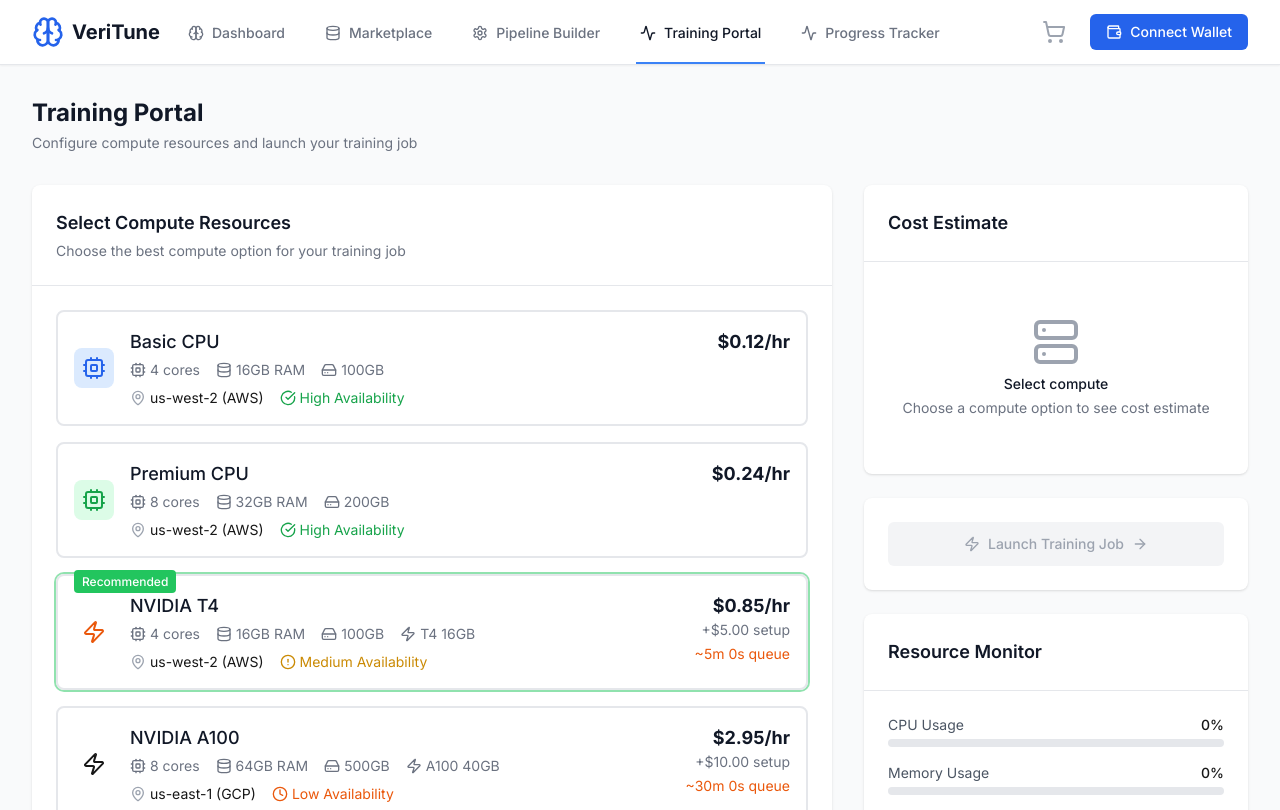
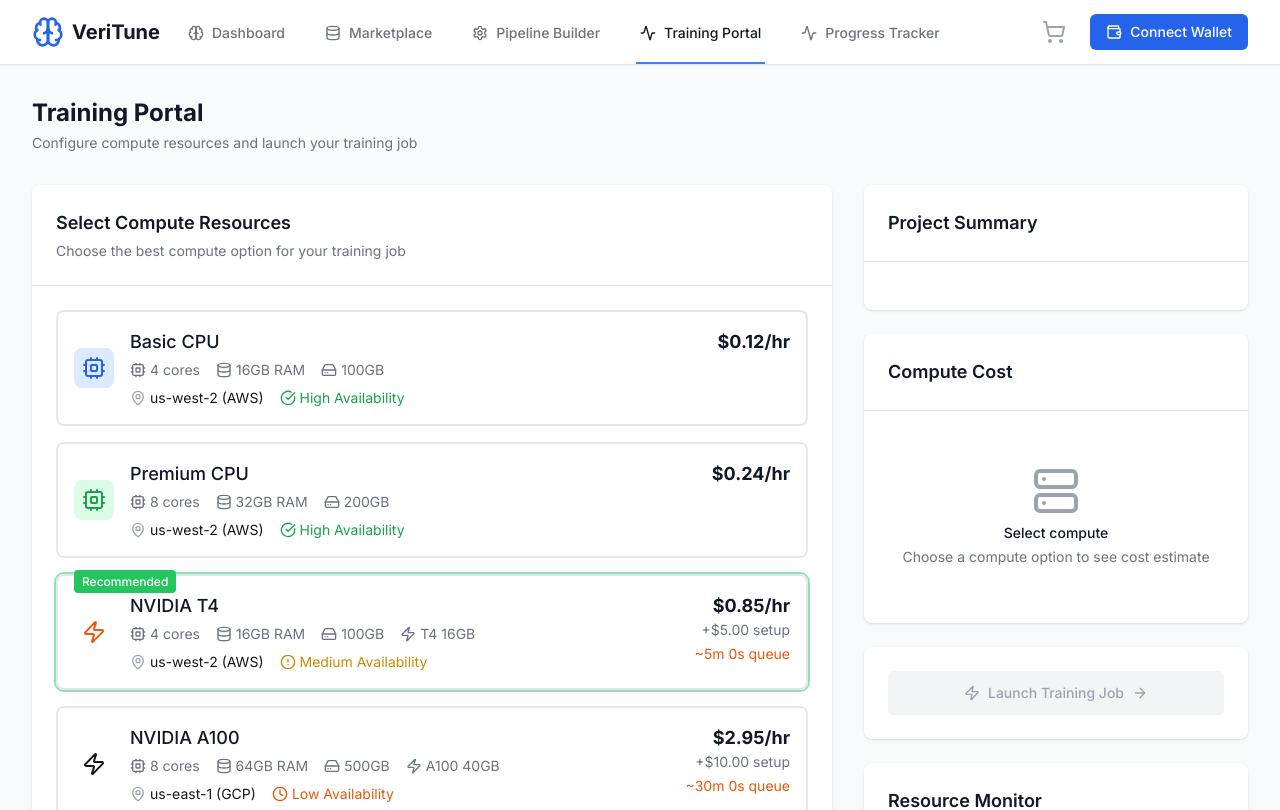
Before and after one commit to csking101/VeriTune, a Next.js app: page /training in a window 1280 px wide. Shown: the top 810 px of the page. Built offline with nearby package versions, Linux system fonts and the light colour scheme.

Commit message:
Added pipeline costs

```diff
--- a/src/app/pipeline/page.tsx
+++ b/src/app/pipeline/page.tsx
@@ -137,6 +137,7 @@ const componentLibrary = [
     icon: Database,
     color: 'blue',
     description: 'Input dataset from marketplace',
+    price: 0, // Datasets are priced separately
   },
   {
     type: 'preprocessing',
@@ -144,6 +145,7 @@ const componentLibrary = [
     icon: Filter,
     color: 'green',
     description: 'Data cleaning and transformation',
+    price: 25.00,
   },
   {
     type: 'model',
@@ -151,6 +153,7 @@ const componentLibrary = [
     icon: Brain,
     color: 'purple',
     description: 'Base model selection',
+    price: 150.00,
   },
   {
     type: 'training',
@@ -158,6 +161,7 @@ const componentLibrary = [
     icon: Settings,
     color: 'orange',
     description: 'Hyperparameters and training settings',
+    price: 75.00,
   },
   {
     type: 'evaluation',
@@ -165,6 +169,7 @@ const componentLibrary = [
     icon: BarChart3,
     color: 'red',
     description: 'Model validation and metrics',
+    price: 50.00,
   },
   {
     type: 'verification',
@@ -172,6 +177,7 @@ const componentLibrary = [
     icon: Shield,
     color: 'yellow',
     description: 'Nautilus TEE attestation',
+    price: 100.00,
   },
   {
     type: 'deployment',
@@ -179,6 +185,7 @@ const componentLibrary = [
     icon: Zap,
     color: 'indigo',
     description: 'Model deployment configuration',
+    price: 200.00,
   },
 ]
 
@@ -288,7 +295,8 @@ export default function PipelineBuilder() {
         position,
         data: {
           label: component.label,
-          subtitle: 'Configure settings'
+          subtitle: 'Configure settings',
+          price: component.price
         },
         sourcePosition: 'right' as any,
         targetPosition: 'left' as any,
@@ -339,9 +347,16 @@ export default function PipelineBuilder() {
               onDragStart={(event) => onDragStart(event, component.type)}
               className={`p-3 border-2 border-dashed rounded-lg cursor-move transition-colors ${getColorClasses(component.color)}`}
             >
-              <div className="flex items-center mb-2">
-                <component.icon className="h-5 w-5 mr-2" />
-                <span className="font-medium">{component.label}</span>
+              <div className="flex items-center justify-between mb-2">
+                <div className="flex items-center">
+                  <component.icon className="h-5 w-5 mr-2" />
+                  <span className="font-medium">{component.label}</span>
+                </div>
+                {component.price > 0 && (
+                  <span className="text-xs font-semibold text-gray-600">
+                    ${component.price.toFixed(2)}
+                  </span>
+                )}
               </div>
               <p className="text-xs">{component.description}</p>
             </div>
--- a/src/app/training/page.tsx
+++ b/src/app/training/page.tsx
@@ -145,7 +145,7 @@ const trainingEstimates = {
 
 export default function TrainingPortal() {
   const router = useRouter()
-  const { setTrainingConfig, createTrainingJob, currentPipeline, cart } = useStore()
+  const { setTrainingConfig, createTrainingJob, currentPipeline, cart, cartTotal, pipelineTotal, grandTotal } = useStore()
   const [selectedCompute, setSelectedCompute] = useState<string>('')
   const [modelSize, setModelSize] = useState<keyof typeof trainingEstimates>('medium')
   const [priority, setPriority] = useState<'standard' | 'high' | 'urgent'>('standard')
@@ -406,10 +406,61 @@ export default function TrainingPortal() {
 
         {/* Cost Estimate & Launch */}
         <div className="space-y-6">
-          {/* Cost Breakdown */}
+          {/* Project Summary */}
           <div className="bg-white rounded-lg shadow">
             <div className="p-6 border-b border-gray-200">
-              <h2 className="text-lg font-semibold text-gray-900">Cost Estimate</h2>
+              <h2 className="text-lg font-semibold text-gray-900">Project Summary</h2>
+            </div>
+
+            <div className="p-6 space-y-4">
+              {/* Datasets */}
+              {cart.length > 0 && (
+                <div>
+                  <h4 className="text-sm font-medium text-gray-700 mb-2">Datasets ({cart.length})</h4>
+                  <div className="space-y-2">
+                    {cart.map((dataset) => (
+                      <div key={dataset.id} className="flex justify-between text-sm">
+                        <span className="text-gray-600 truncate">{dataset.name}</span>
+                        <span className="font-medium">{formatCurrency(dataset.price)}</span>
+                      </div>
+                    ))}
+                  </div>
+                </div>
+              )}
+
+              {/* Pipeline Components */}
+              {currentPipeline && currentPipeline.nodes.filter(node => node.data.price && node.data.price > 0).length > 0 && (
+                <div className="border-t pt-4">
+                  <h4 className="text-sm font-medium text-gray-700 mb-2">Pipeline Components</h4>
+                  <div className="space-y-2">
+                    {currentPipeline.nodes
+                      .filter(node => node.data.price && node.data.price > 0)
+                      .map((node) => (
+                        <div key={node.id} className="flex justify-between text-sm">
+                          <span className="text-gray-600">{node.data.label}</span>
+                          <span className="font-medium">{formatCurrency(node.data.price || 0)}</span>
+                        </div>
+                      ))}
+                  </div>
+                </div>
+              )}
+
+              {/* Project Subtotal */}
+              {(cartTotal > 0 || pipelineTotal > 0) && (
+                <div className="border-t pt-4">
+                  <div className="flex justify-between text-sm font-medium">
+                    <span className="text-gray-900">Project Subtotal</span>
+                    <span className="text-gray-900">{formatCurrency(grandTotal)}</span>
+                  </div>
+                </div>
+              )}
+            </div>
+          </div>
+
+          {/* Compute Cost Breakdown */}
+          <div className="bg-white rounded-lg shadow">
+            <div className="p-6 border-b border-gray-200">
+              <h2 className="text-lg font-semibold text-gray-900">Compute Cost</h2>
             </div>
 
             <div className="p-6">
--- a/src/components/Navigation.tsx
+++ b/src/components/Navigation.tsx
@@ -17,7 +17,7 @@ const navigation = [
 
 export function Navigation() {
   const pathname = usePathname()
-  const { cart, removeFromCart, cartTotal } = useStore()
+  const { cart, removeFromCart, cartTotal, pipelineTotal, grandTotal, currentPipeline } = useStore()
   const [showCart, setShowCart] = useState(false)
 
   return (
@@ -98,6 +98,9 @@ export function Navigation() {
                       <>
                         {/* Cart Items */}
                         <div className="space-y-3 max-h-64 overflow-y-auto">
+                          {/* Datasets */}
+                          <div className="space-y-2">
+                            <h4 className="text-xs font-semibold text-gray-700 uppercase tracking-wide">Datasets</h4>
                             {cart.map((dataset) => (
                               <div key={dataset.id} className="flex items-center space-x-3 p-2 border rounded-lg">
                                 <div className="flex-1 min-w-0">
@@ -123,12 +126,49 @@ export function Navigation() {
                             ))}
                           </div>
 
+                          {/* Pipeline Components */}
+                          {currentPipeline && currentPipeline.nodes.length > 0 && (
+                            <div className="space-y-2 border-t pt-2">
+                              <h4 className="text-xs font-semibold text-gray-700 uppercase tracking-wide">Pipeline Components</h4>
+                              {currentPipeline.nodes.filter(node => node.data.price && node.data.price > 0).map((node) => (
+                                <div key={node.id} className="flex items-center space-x-3 p-2 border rounded-lg bg-gray-50">
+                                  <div className="flex-1 min-w-0">
+                                    <p className="text-sm font-medium text-gray-900 truncate">
+                                      {node.data.label}
+                                    </p>
+                                    <p className="text-sm text-gray-500">
+                                      Pipeline component
+                                    </p>
+                                  </div>
+                                  <span className="text-sm font-medium text-gray-900">
+                                    {formatCurrency(node.data.price || 0)}
+                                  </span>
+                                </div>
+                              ))}
+                            </div>
+                          )}
+                        </div>
+
                         {/* Cart Total */}
                         <div className="border-t pt-4 mt-4">
-                          <div className="flex justify-between items-center mb-4">
+                          {/* Subtotals */}
+                          <div className="space-y-2 mb-3">
+                            <div className="flex justify-between text-sm">
+                              <span className="text-gray-600">Datasets</span>
+                              <span className="text-gray-900">{formatCurrency(cartTotal)}</span>
+                            </div>
+                            {pipelineTotal > 0 && (
+                              <div className="flex justify-between text-sm">
+                                <span className="text-gray-600">Pipeline Components</span>
+                                <span className="text-gray-900">{formatCurrency(pipelineTotal)}</span>
+                              </div>
+                            )}
+                          </div>
+
+                          <div className="flex justify-between items-center mb-4 pt-2 border-t">
                             <span className="text-base font-medium text-gray-900">Total</span>
                             <span className="text-lg font-bold text-gray-900">
-                              {formatCurrency(cartTotal)}
+                              {formatCurrency(grandTotal)}
                             </span>
                           </div>
                           <Link
--- a/src/lib/hooks.ts
+++ b/src/lib/hooks.ts
@@ -18,6 +18,8 @@ export function useStore() {
     removeFromCart: (datasetId: number) => store.removeFromCart(datasetId),
     clearCart: () => store.clearCart(),
     cartTotal: store.getCartTotal(),
+    pipelineTotal: store.getPipelineTotal(),
+    grandTotal: store.getGrandTotal(),
 
     // Pipeline
     currentPipeline: store.getCurrentPipeline(),
--- a/src/lib/store.ts
+++ b/src/lib/store.ts
@@ -22,7 +22,7 @@ export interface PipelineNode {
   id: string
   type: string
   position: { x: number; y: number }
-  data: { label: string; subtitle: string; [key: string]: any }
+  data: { label: string; subtitle: string; price?: number; [key: string]: any }
 }
 
 export interface PipelineEdge {
@@ -126,6 +126,15 @@ class AppStore {
     return this.state.cart.reduce((sum, item) => sum + item.price, 0)
   }
 
+  getPipelineTotal(): number {
+    if (!this.state.currentPipeline) return 0
+    return this.state.currentPipeline.nodes.reduce((sum, node) => sum + (node.data.price || 0), 0)
+  }
+
+  getGrandTotal(): number {
+    return this.getCartTotal() + this.getPipelineTotal()
+  }
+
   // Pipeline management
   savePipeline(pipeline: Pipeline) {
     const existingIndex = this.state.savedPipelines.findIndex(p => p.id === pipeline.id)
```
Lines whose indentation alone changed are shown as unchanged.
